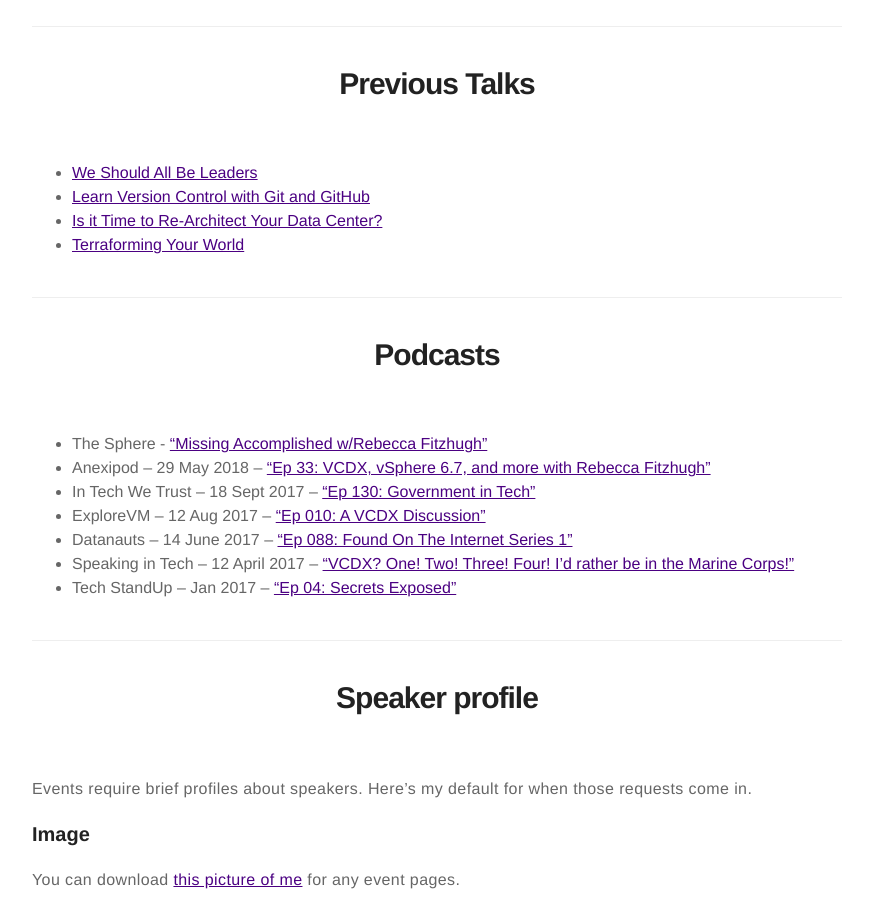
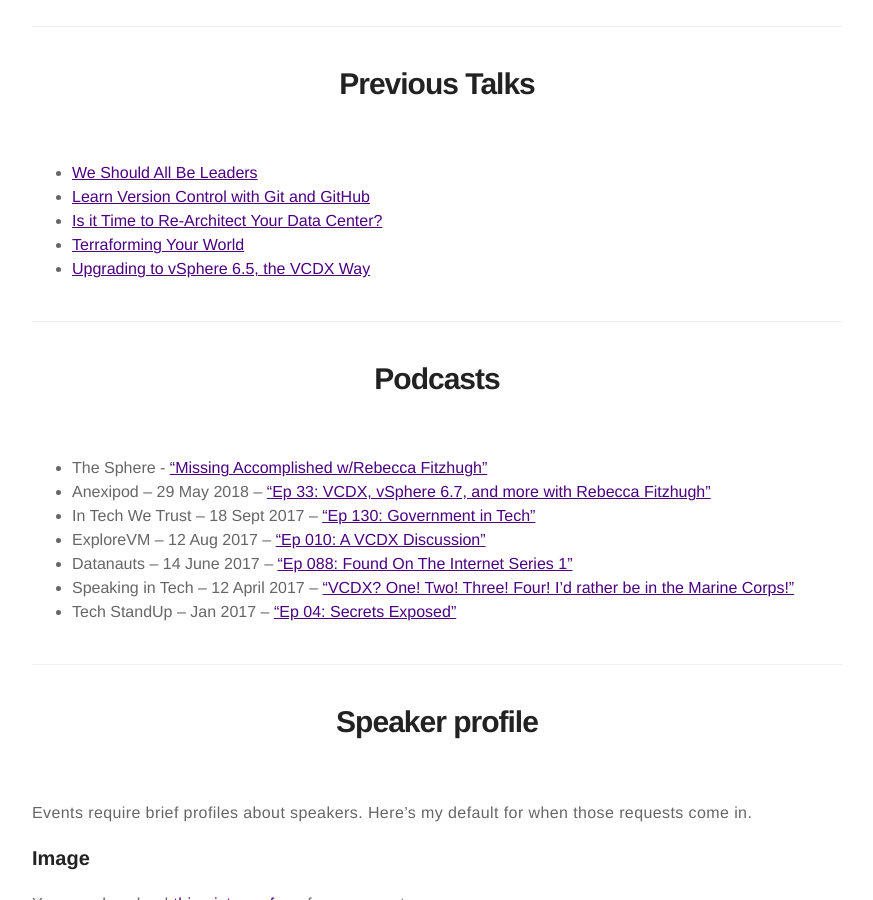
Before and after one commit to rfitzhugh/rfitzhugh.github.io, a Jekyll site: the page built from talks.md, in a window 1280 px wide and 900 px high, scrolled down 591 px. Shown: the whole window, without its empty margins (203-1076 px from the left). Built offline with Jekyll 4.4.1, drawn with Linux system fonts in a browser that asks for light colours.

Commit message:
Update talks.md

```diff
--- a/talks.md
+++ b/talks.md
@@ -25,6 +25,7 @@ Recent talks center around the human aspects of Open Source software contributio
 * [Learn Version Control with Git and GitHub](/talks/learn-version-control-with-git-and-github.md)
 * [Is it Time to Re-Architect Your Data Center?](/talks/is-it-time-to-rearchitect-your-data-center.md)
 * [Terraforming Your World](/talks/terraforming-your-world.md)
+* [Upgrading to vSphere 6.5, the VCDX Way](/talks/upgrading-to-vsphere-65-the-vcdx-way.md)
 
 ---
 
```
